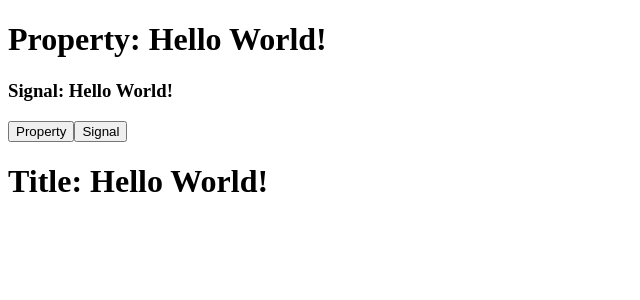
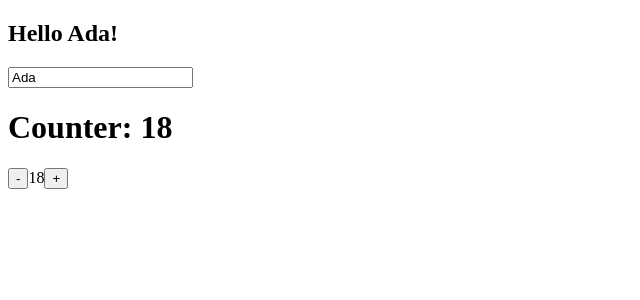
Before and after one commit to albertost5/angular-19-basics, an Angular app: page /binding/two-way in a window 1280 px wide. Before the commit this address led to /life-cycle. Shown: the top 300 px of the page, without its empty margins (0-640 px from the left). Built offline with nearby package versions, Linux system fonts and the light colour scheme.

Commit message:
Added binding section

```diff
--- /dev/null
+++ b/src/app/components/counter/counter.component.html
@@ -0,0 +1,3 @@
+<button (click)="updateCount(-1)">-</button>
+<span>{{ count() }}</span>
+<button (click)="updateCount(+1)">+</button>
--- /dev/null
+++ b/src/app/components/counter/counter.component.ts
@@ -0,0 +1,15 @@
+import {Component, model} from '@angular/core';
+
+@Component({
+  selector: 'app-counter',
+  imports: [],
+  templateUrl: './counter.component.html',
+  standalone: true,
+  styles: ``
+})
+export class CounterComponent {
+  count = model<number>(0);
+  updateCount(amount: number): void {
+    this.count.update(current => current + amount);
+  }
+}
--- a/src/app/components/title/title.component.html
+++ b/src/app/components/title/title.component.html
@@ -1,2 +1,2 @@
 <br />
-<h1>Title: {{ title() }}</h1>
+<h3>Title: {{ title() }}</h3>
--- /dev/null
+++ b/src/app/pages/binding/one-way/one-way.component.html
@@ -0,0 +1,31 @@
+<!-- Text interpolation -->
+<p>Name: {{ name }}</p>
+
+<!-- Native element properties -->
+<button [disabled]="isDisabled()">Disabled</button>
+
+<!-- Component -->
+<app-title [title]="isDisabled().toString()" />
+
+<!-- Directive properties -->
+<img [ngSrc]="profilePhotoUrl"
+     alt="The current user's url: {{profilePhotoUrl}}"
+     width="320"
+     height="240"
+     priority
+>
+
+<!-- CSS class -->
+<ul [class]="listClasses">Hello world!</ul>
+<section [class]="sectionClasses">Hello world!</section>
+<button [class]="buttonClasses">Hello world!</button>
+
+  <!-- Combines all of the classes in the rendered result -->
+<ul class="list" [class]="listClasses" [class.expanded]="isExpanded">
+  Hello world!
+</ul>
+
+<!-- CSS style properties -->
+<ul [style.display]="isExpanded ? 'flex' : 'none'">Hello world flex!</ul>
+<ul [style]="listStyles">Hello world!</ul>
+<ul [style]="listStylesObject">Hello world!</ul>
--- /dev/null
+++ b/src/app/pages/binding/one-way/one-way.component.ts
@@ -0,0 +1,33 @@
+import {Component, signal} from '@angular/core';
+import {TitleComponent} from '@components/title/title.component';
+import {CommonModule, NgOptimizedImage} from '@angular/common';
+
+@Component({
+  selector: 'app-one-way',
+  imports: [
+    TitleComponent,
+    CommonModule,
+    NgOptimizedImage
+  ],
+  templateUrl: './one-way.component.html',
+  standalone: true,
+  styles: ``
+})
+export default class OneWayComponent {
+  name = 'John Doe';
+  isDisabled = signal<boolean>(true);
+  profilePhotoUrl = 'https://images.pexels.com/photos/1563356/pexels-photo-1563356.jpeg?auto=compress&cs=tinysrgb&w=1260&h=750&dpr=1'
+
+  isExpanded = true;
+  listClasses = 'full-width outlined';
+  sectionClasses = ['expandable', 'elevated'];
+  buttonClasses = {
+    highlighted: true,
+    embiggened: false,
+  };
+  listStyles = 'display: flex; padding: 8px; font-size: 34px';
+  listStylesObject = {
+    border: '1px solid black',
+    'font-weight': 'bold',
+  };
+}
--- /dev/null
+++ b/src/app/pages/binding/two-way/two-way.component.html
@@ -0,0 +1,9 @@
+<!--Two-way binding with form controls-->
+<h2>Hello {{ firstName }}!</h2>
+<input type="text" [(ngModel)]="firstName" />
+
+<!--Two-way binding between components-->
+  <!--AppComponent is responsible for setting the initial count state, but the logic for updating and
+  rendering the UI for the counter primarily resides inside its child CounterComponent.-->
+<h1>Counter: {{ initialCount }}</h1>
+<app-counter [(count)]="initialCount"></app-counter>
--- /dev/null
+++ b/src/app/pages/binding/two-way/two-way.component.ts
@@ -0,0 +1,15 @@
+import {Component} from '@angular/core';
+import {FormsModule} from '@angular/forms';
+import {CounterComponent} from '@components/counter/counter.component';
+
+@Component({
+  selector: 'app-two-way',
+  imports: [FormsModule, CounterComponent],
+  templateUrl: './two-way.component.html',
+  standalone: true,
+  styles: ``
+})
+export default class TwoWayComponent {
+  firstName = 'Ada';
+  initialCount = 18;
+}
```
Also changed, not shown: src/app/app.routes.ts (+14 -19 lines).
